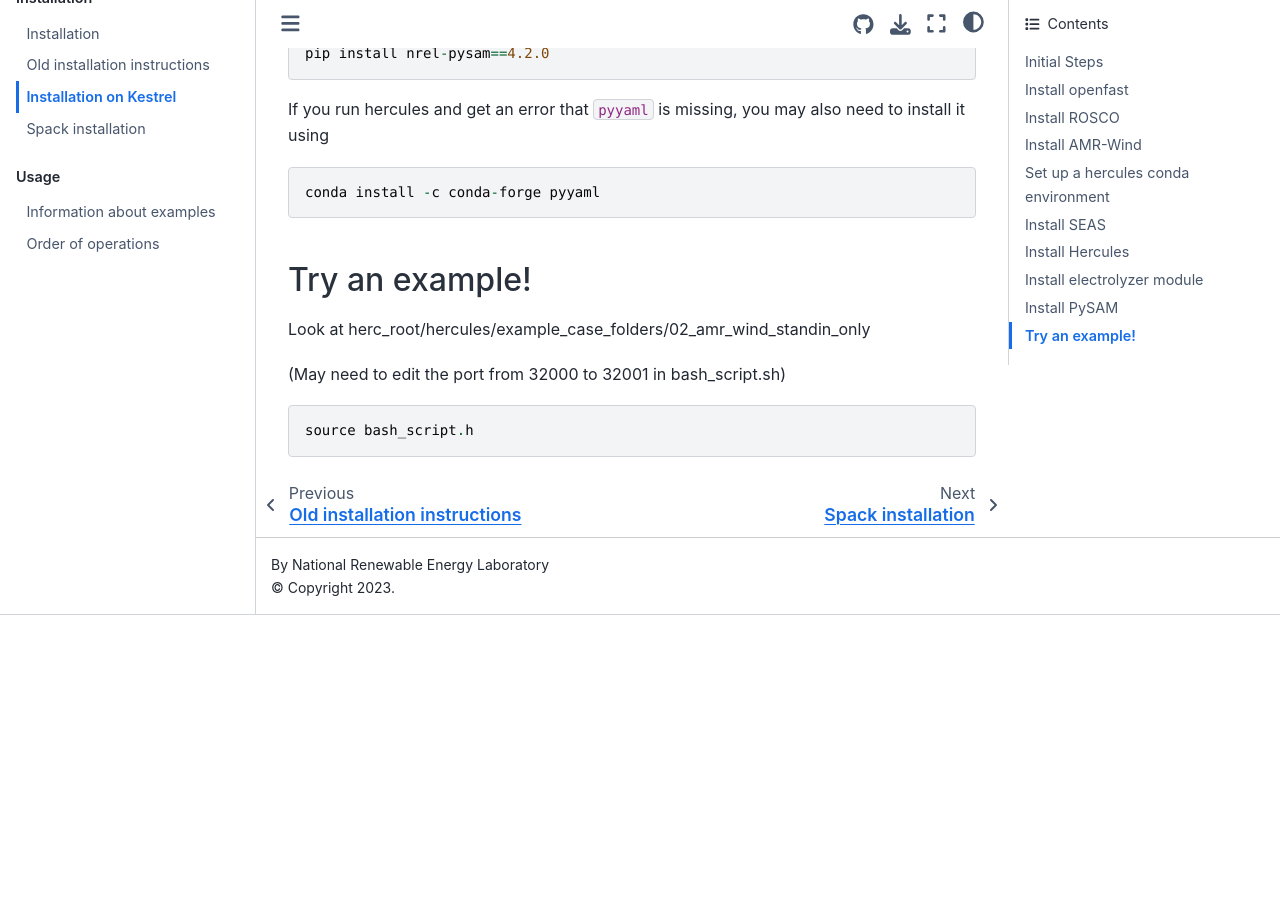
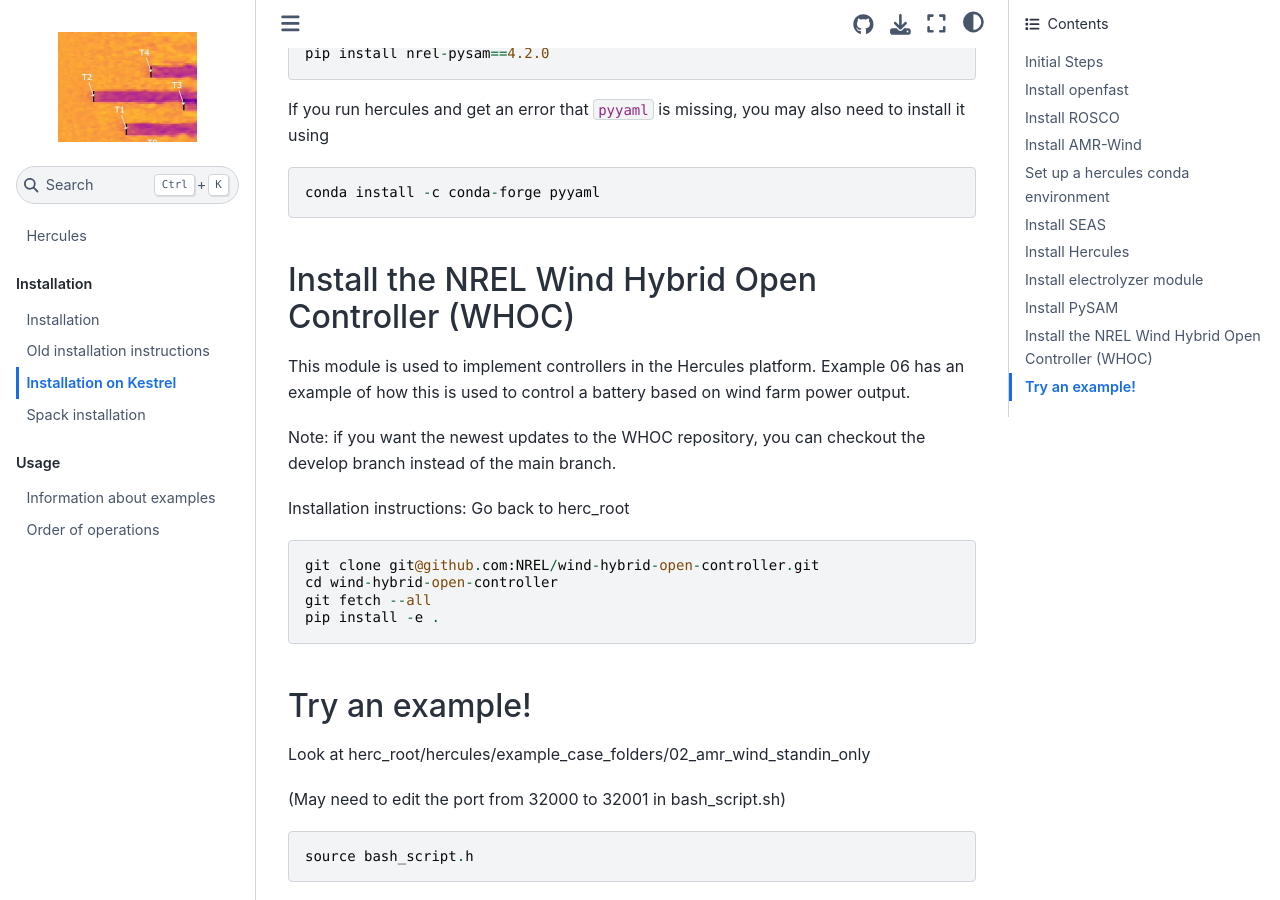
Before and after one commit to NREL/hercules, a Jupyter Book: the page built from docs/install_on_kestrel.md, in a window 1280 px wide and 900 px high, scrolled down 4427 px. Built offline with Jupyter Book 1.0.4 settings and Sphinx 7.4.7 and the Sphinx Book theme 1.1.4, drawn with Linux system fonts in a browser that asks for light colours; before the commit the page ends 5042 px from its top, so only the background shows below that.

Commit message:
Add WHOC installation instructions to Hercules documentation (#59)
* Add WHOC installation instructions to Hercules documentation

* Add note about develop branch on WHOC

* Fix cd command

````diff
--- a/docs/install_on_kestrel.md
+++ b/docs/install_on_kestrel.md
@@ -218,7 +218,21 @@
 ```
 conda install -c conda-forge pyyaml
 ```
+## Install the NREL Wind Hybrid Open Controller (WHOC)
 
+This module is used to implement controllers in the Hercules platform. Example 06 has an example of how this is used to control a battery based on wind farm power output.
+
+Note: if you want the newest updates to the WHOC repository, you can checkout the develop branch instead of the main branch.
+
+Installation instructions:
+Go back to herc_root
+
+```
+git clone git@github.com:NREL/wind-hybrid-open-controller.git
+cd wind-hybrid-open-controller
+git fetch --all
+pip install -e .
+```
 
 ## Try an example!
 
````
Also changed, not shown: docs/install_old.md (+12 -0 lines).
